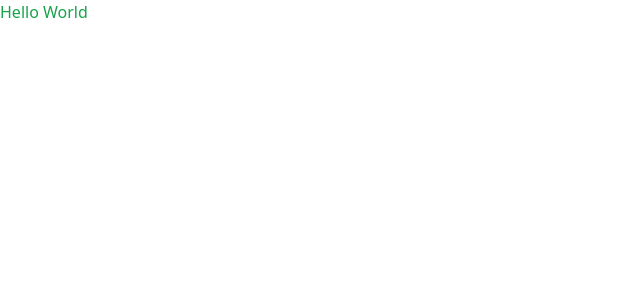
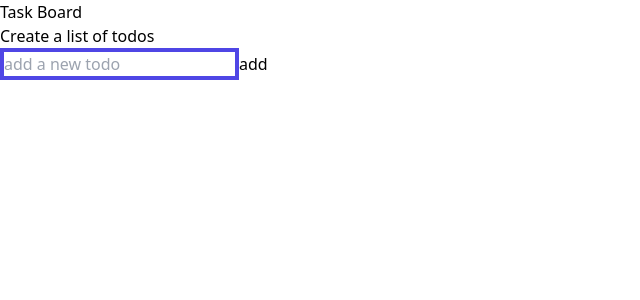
Before and after one commit to Obaayaa-1988/nuxt-vuex-todo-app, a Nuxt app: page / in a window 1280 px wide. Shown: the top 300 px of the page, without its empty margins (0-640 px from the left). Built offline with nearby package versions, Linux system fonts and the light colour scheme.

Commit message:
added state and mutations for main js in store

```diff
--- a/pages/index.vue
+++ b/pages/index.vue
@@ -1,6 +1,15 @@
 <template>
   <div>
-    <h1 class="text-green-600">Hello World</h1>
+    <main>
+      <h1>Task Board</h1>
+      <p>Create a list of todos</p>
+    </main>
+
+    <div>
+      <input type="text" v-model="newTodo" placeholder="add a new todo" @keypress.enter="addTodo" class="border-4 border-indigo-600" />
+      <button @click="addTodo">add</button>
+    </div>
+
   </div>
 </template>
 
```
